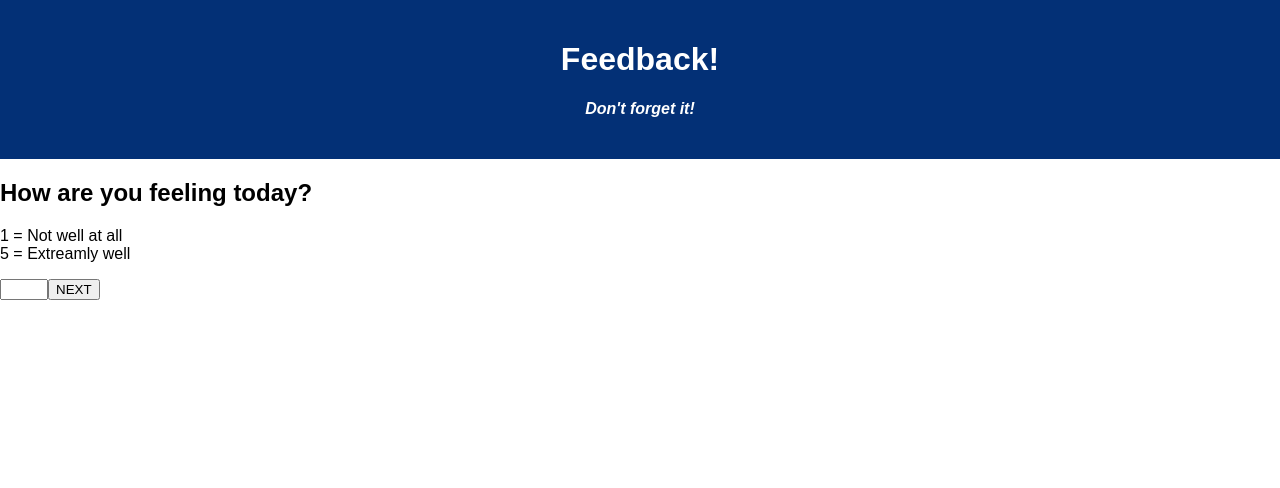
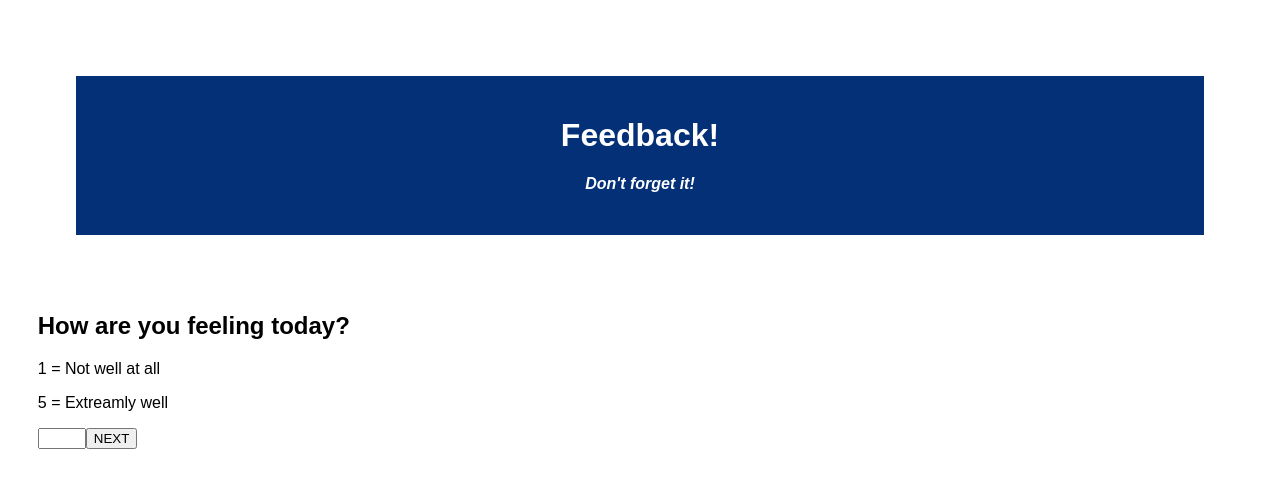
Before and after one commit to Mauricebrwn/weekend-redux-feedback-loop, a React (Create React App) app: page /#/Feeling in a window 1280 px wide. Shown: the top 488 px of the page. Built offline with nearby package versions, Linux system fonts and the light colour scheme.

Commit message:
css padding added

```diff
--- a/src/components/App/App.css
+++ b/src/components/App/App.css
@@ -21,3 +21,15 @@
 h4 {
   font-style: italic;
 }
+div{
+  padding: 1cm;
+}
+/* h2 {
+  padding: 1cm;
+}
+p {
+  padding: 1cm;
+}
+form {
+  padding: 1cm;
+} */
--- a/src/components/App/Feeling.jsx
+++ b/src/components/App/Feeling.jsx
@@ -23,8 +23,8 @@ function Feeling () {
     return (
         <>
         <h2>How are you feeling today?</h2>
-        <p>1 = Not well at all <br>
-        </br> 5 = Extreamly well</p>
+        <p>1 = Not well at all </p>
+        <p> 5 = Extreamly well</p>
         <form onSubmit={handleFeelingNumber}>
         <input
         type="number"
--- a/src/components/App/Support.jsx
+++ b/src/components/App/Support.jsx
@@ -23,8 +23,8 @@ function Support () {
     return (
         <>
         <h2>How well are you being supported?</h2>
-        <p>1 = Not well at all <br>
-        </br> 5 = Extreamly well</p>
+        <p>1 = Not well at all </p>
+        <p> 5 = Extreamly well</p>
         <form onSubmit={handleSupportNumber}>
         <input
         type="number"
--- a/src/components/App/Understanding.jsx
+++ b/src/components/App/Understanding.jsx
@@ -23,8 +23,8 @@ function Understanding () {
     return (
         <>
         <h2>How well are you understanding the content?</h2>
-        <p>1 = Not well at all <br>
-        </br> 5 = Extreamly well</p>
+        <p>1 = Not well at all </p>
+        <p> 5 = Extreamly well</p>
         <form onSubmit={handleUnderstandingNumber}>
         <input
         type="number"
--- a/src/components/App/WelcomePage.jsx
+++ b/src/components/App/WelcomePage.jsx
@@ -6,7 +6,7 @@ function WelcomePage() {
     return (
     <div>
         <h1>Welcome to the home page</h1>
-        <p>to begin feedback please press the START button</p>
+        <p>To begin feedback please press the START button</p>
         <button onClick={()=> history.push('/Feeling')}>START</button>
     </div>
     );
```
